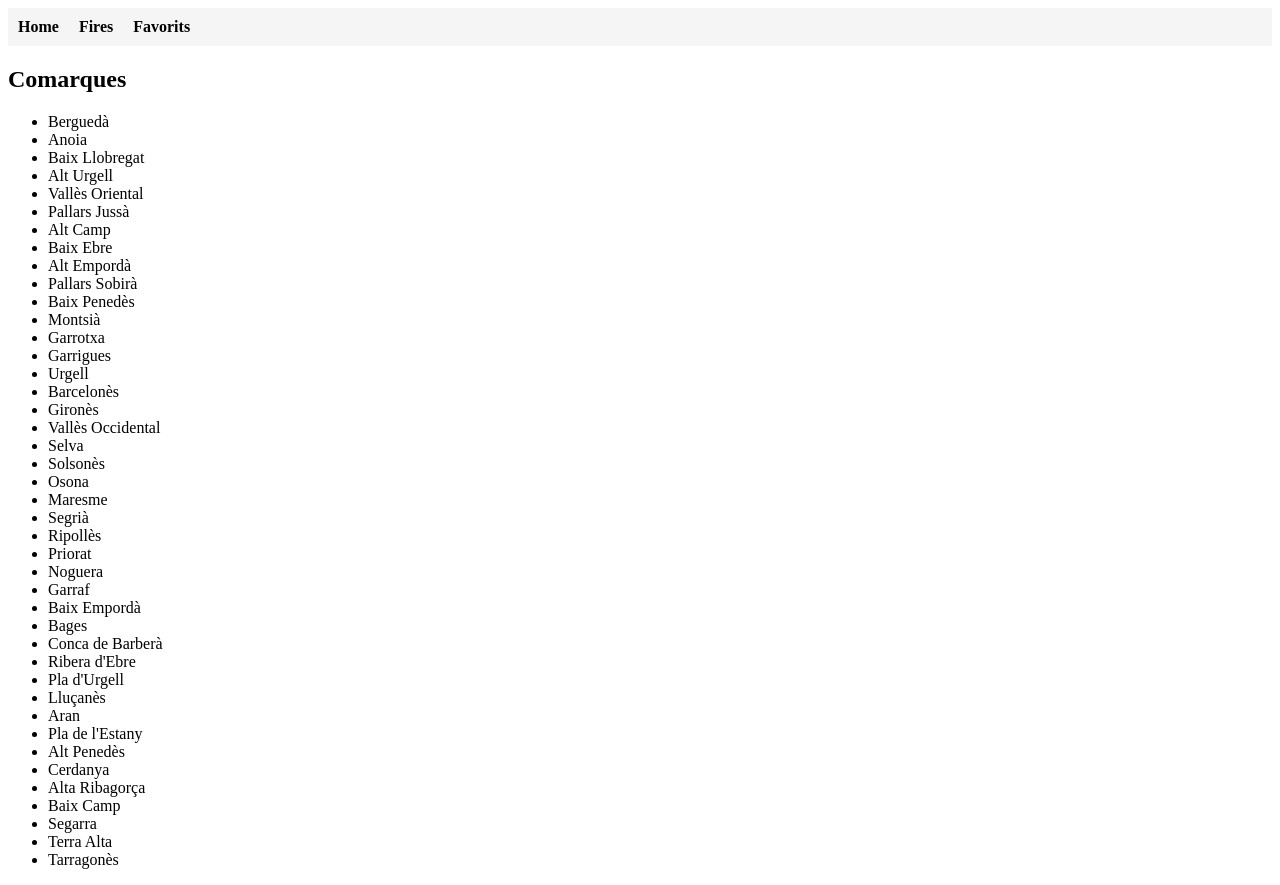
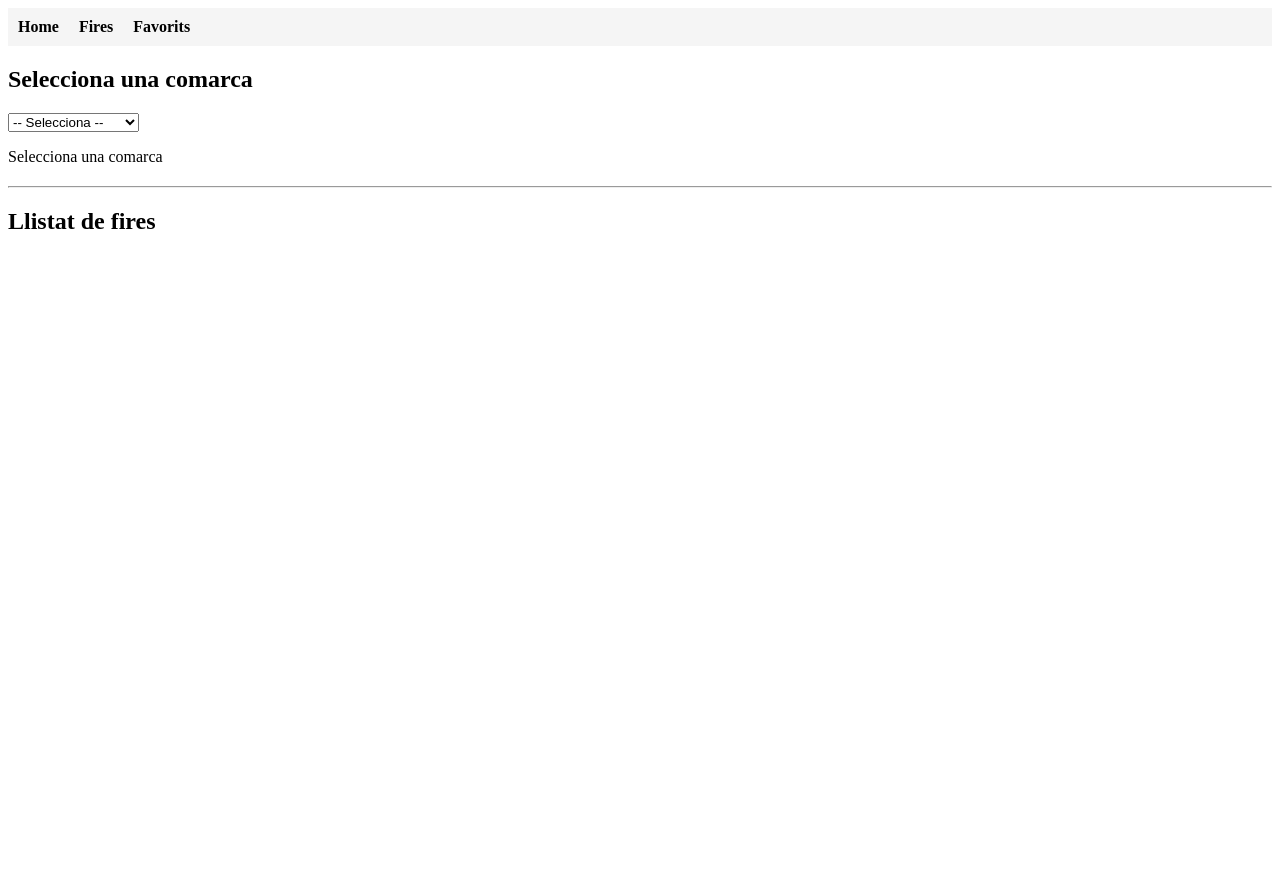
Before and after one commit to JohanStragus/fires-catalunya, an Angular app: page /fairs in a window 1280 px wide. After the commit the page ends 800 px from the top, so only its background shows below. Built offline with nearby package versions, Linux system fonts and the light colour scheme.

Commit message:
Filtro de ferias por comarca con select

```diff
--- a/src/app/view/pages/fairs/fairs.css
+++ b/src/app/view/pages/fairs/fairs.css
@@ -0,0 +1,32 @@
+/* Listas */
+ul {
+    padding-left: 20px;
+}
+
+/* Elementos de la lista */
+li {
+    cursor: pointer;
+    margin-bottom: 8px;
+    transition: 0.2s;
+}
+
+/* Hover */
+li:hover {
+    color: #c62828;
+}
+
+/* Seleccionado */
+.selected {
+    font-weight: bold;
+    color: #c62828;
+}
+
+/* Separadores */
+hr {
+    margin: 20px 0;
+}
+
+/* Títulos */
+h2 {
+    margin-top: 20px;
+}
--- a/src/app/view/pages/fairs/fairs.html
+++ b/src/app/view/pages/fairs/fairs.html
@@ -1,9 +1,32 @@
-<h2>Comarques</h2>
+<h2>Selecciona una comarca</h2>
+
+<!-- El selector de comarcas -->
+<select #selector (change)="selectRegion(selector.value)">
+    <option value="">-- Selecciona --</option>
+
+    <!-- Opciones de comarcas -->
+    @for (region of regions; track region) {
+    <option [value]="region">
+        {{ region }}
+    </option>
+    }
+</select>
+
+<!-- Si no se ha seleccionado una comarca, muestra un mensaje -->
+@if (!selectedRegion) {
+<p>Selecciona una comarca</p>
+}
+
+<!-- Separador -->
+<hr>
+
+<h2>Llistat de fires</h2>
 
 <ul>
-    <!-- mostramos las regiones únicas en una lista -->
-    @for (region of regions; track region) {
-        <!-- cada región se muestra como un elemento de la lista -->
-        <li>{{ region }}</li>
+    <!-- Opciones de ferias filtradas -->
+    @for (fair of filteredFairs; track fair.activityId) {
+    <li>
+        <strong>{{ fair.activityName }}</strong> - {{ fair.municipalityName }}
+    </li>
     }
 </ul>
--- a/src/app/view/pages/fairs/fairs.ts
+++ b/src/app/view/pages/fairs/fairs.ts
@@ -8,9 +8,25 @@ import { fairs } from '../../../model/fairs';
   styleUrl: './fairs.css',
 })
 export class Fairs {
-  // utilizamos el array de ferias importado para mostrarlo en la vista
+  // Lista completa de ferias (datos originales)
   fairs = fairs;
 
-  // obtenemos las regiones únicas de las ferias para mostrar en el filtro
+  // Lista de comarcas sin repetir
   regions = [...new Set(this.fairs.map(fair => fair.regionName))];
+
+  // Comarca seleccionada por el usuario
+  selectedRegion: string = '';
+
+  // Lista de ferias filtradas según la comarca seleccionada
+  filteredFairs: any[] = [];
+
+  // Método que se ejecuta al seleccionar una comarca
+  selectRegion(region: string) {
+    this.selectedRegion = region;
+
+    // Filtra las ferias según la comarca seleccionada
+    this.filteredFairs = this.fairs.filter(
+      fair => fair.regionName === region
+    );
+  }
 }
```
